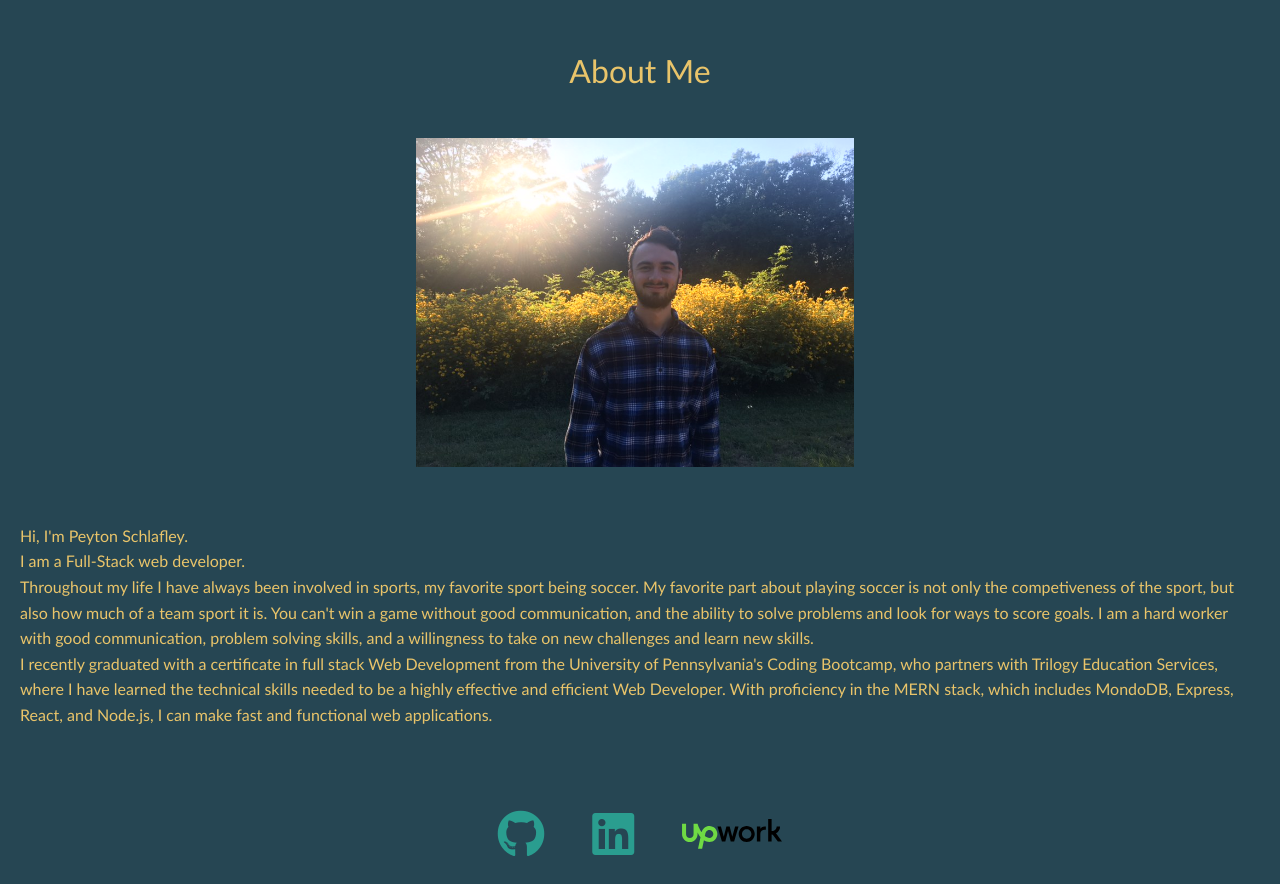
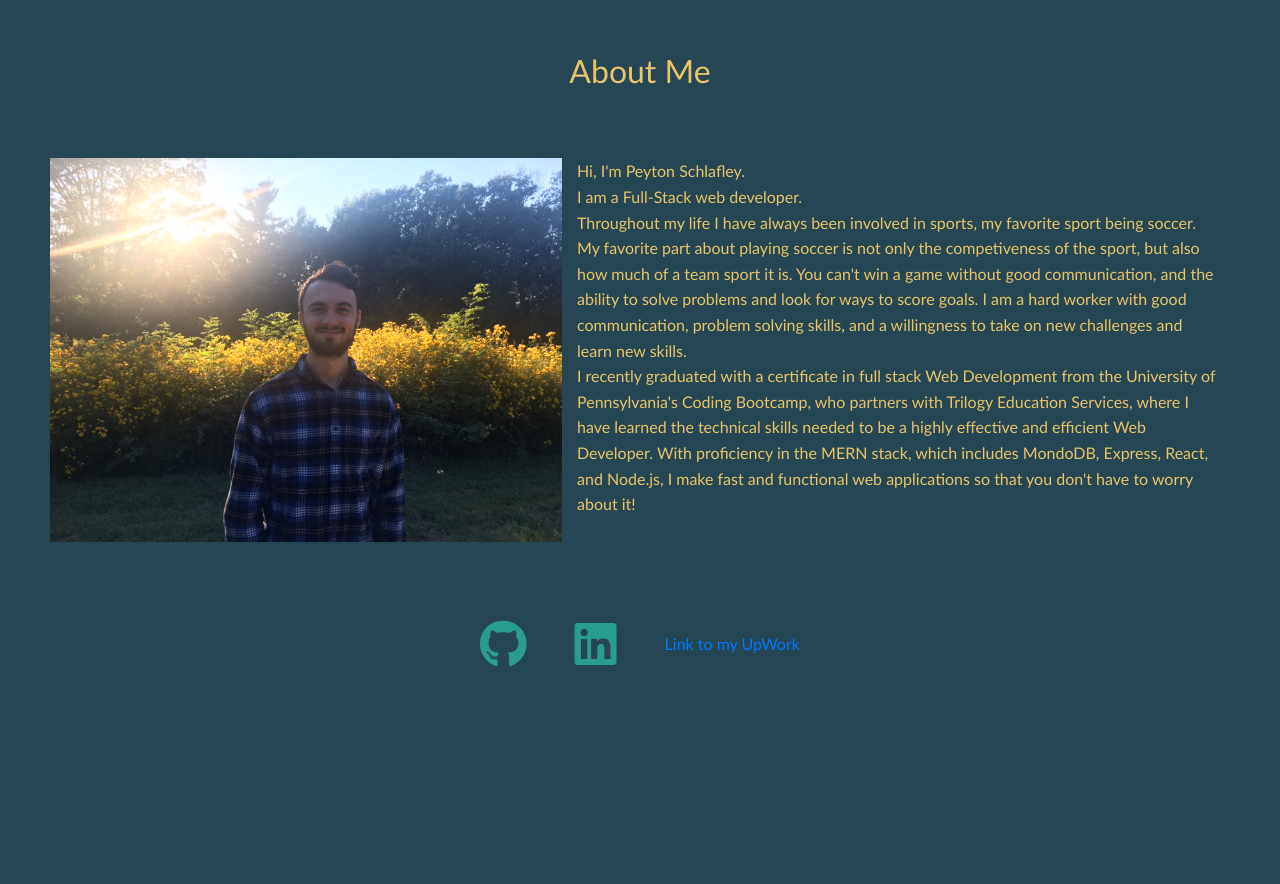
Before and after one commit to pschlafley/react-portfolio, a React (Create React App) app: page / in a window 1280 px wide. Shown: the part 200-1084 px from the top of the page. After the commit the page ends 868 px from the top, so only its background shows below. Built offline with nearby package versions, Linux system fonts and the light colour scheme.

Commit message:
deleted upwork svg

```diff
--- a/src/components/About/index.js
+++ b/src/components/About/index.js
@@ -8,7 +8,7 @@ function About() {
             <h2 className='my-5 px-2 cs-2 pt-2 section-title'>About Me</h2>
             <Image src={myPhoto} className='about-image' />
             <div>
-                <p id='brand-statement' className='cs-2 px-1 py-2 my-5'>
+                <p id='brand-statement' className=' brand-statement '>
                     Hi, I'm Peyton Schlafley.<br />
                     I am a Full-Stack web developer.
                     <br />
@@ -16,7 +16,7 @@ function About() {
                     I am a hard worker with good communication, problem solving skills, and a willingness to take on new challenges and learn new skills.
                     <br />
                     I recently graduated with a certificate in full stack Web Development from the University of Pennsylvania's Coding Bootcamp, who partners with Trilogy Education Services, where I have learned the technical skills needed to be a highly effective and efficient Web Developer.
-                    With proficiency in the MERN stack, which includes MondoDB, Express, React, and Node.js, I can make fast and functional web applications.
+                    With proficiency in the MERN stack, which includes MondoDB, Express, React, and Node.js, I make fast and functional web applications so that you don't have to worry about it!
                 </p>
             </div>
         </section >
--- a/src/components/Footer/index.js
+++ b/src/components/Footer/index.js
@@ -3,7 +3,7 @@ import React from 'react';
 function Footer() {
 
     return (
-        <footer>
+        <footer className="pt-5">
             <div className='flex-row box'>
                 <div className='pr-5'>
                     <a target="_blank" href="https://github.com/pschlafley" rel='noreferrer'><i className="color-3 fab fa-github fa-3x"></i></a>
@@ -14,14 +14,7 @@ function Footer() {
                 </div>
                 <div>
                     <a href="https://www.upwork.com/freelancers/~0109ca639171fe8cee" target="_blank" rel='noreferrer'>
-                        <svg width="100"
-                            height="100"
-                            viewBox="0 0 512 153"
-                            xmlns="http://www.w3.org/2000/svg"
-                            preserveAspectRatio="xMidYMid">
-                            <path d="M140.107 96.628c-8.321 0-16.118-3.523-23.202-9.258l1.725-8.096.075-.3c1.536-8.62 6.409-23.089 21.402-23.089 11.244 0 20.39 9.146 20.39 20.39-.038 11.207-9.183 20.353-20.39 20.353zm0-61.395c-19.154 0-33.996 12.444-40.03 32.909-9.221-13.831-16.193-30.435-20.278-44.416H59.184v53.636c0 10.57-8.621 19.19-19.191 19.19-10.57 0-19.19-8.62-19.19-19.19V23.726H.186v53.636c-.075 21.965 17.804 39.993 39.768 39.993 21.965 0 39.844-18.028 39.844-39.993v-8.995c4.01 8.358 8.92 16.791 14.88 24.288l-12.632 59.37h21.103l9.145-43.066c8.021 5.135 17.242 8.359 27.812 8.359 22.601 0 41.005-18.516 41.005-41.118 0-22.564-18.404-40.967-41.005-40.967z" fill="#6FDA44" />
-                            <path d="M244.043 37.557l13.306 53.636 14.656-53.636h17.466l-22.526 77.512h-17.467l-13.83-53.974-13.794 53.936h-17.466L181.86 37.52h17.467l14.655 53.636 13.306-53.636h16.754v.038zm87.22-2.324c-22.676 0-41.042 18.403-41.042 41.042 0 22.677 18.403 41.043 41.042 41.043 22.677 0 41.08-18.366 41.08-41.043 0-22.676-18.403-41.042-41.08-41.042zm0 65.218c-13.343 0-24.138-10.795-24.138-24.138 0-13.344 10.832-24.138 24.138-24.138 13.344 0 24.138 10.794 24.138 24.138 0 13.306-10.794 24.138-24.138 24.138zm90.968-45.54c-11.731 0-21.214 9.52-21.214 21.214v38.906h-17.58V37.557h17.58v11.919s7.496-11.957 22.901-11.957h5.397v17.392h-7.084zm58.997 18.366c12.48-7.047 20.952-20.428 20.952-35.758H484.6c0 12.931-10.494 23.426-23.425 23.426h-2.362V.15h-17.578V115.03h17.578V78.524h2.1c1.724 0 3.973 1.125 4.985 2.511l24.962 33.996h21.065l-30.697-41.754z" />
-                        </svg>
+                        Link to my UpWork
                     </a>
                 </div>
             </div>
--- a/src/index.css
+++ b/src/index.css
@@ -243,10 +243,21 @@ button:hover {
 }
 
 .about-image {
-	display: block;
+	/* display: block;
 	margin: 0 auto 0 auto;
 	width: 35%;
-	padding-right: 10px;
+	padding-right: 10px; */
+	width: 40%;
+	float: left;
+	margin: 20px 15px 15px 50px;
+}
+
+.brand-statement {
+	font-size: 16px;
+	padding: 20px;
+	margin: 0 40px 35px 40px;
+	overflow-wrap: break-word;
+	white-space: pre-wrap;
 }
 
 .project-card-wrapper {
```
Also changed, not shown: src/images/upwork.svg (deleted), 1 other file (tests, documents, lock files or other folders).
